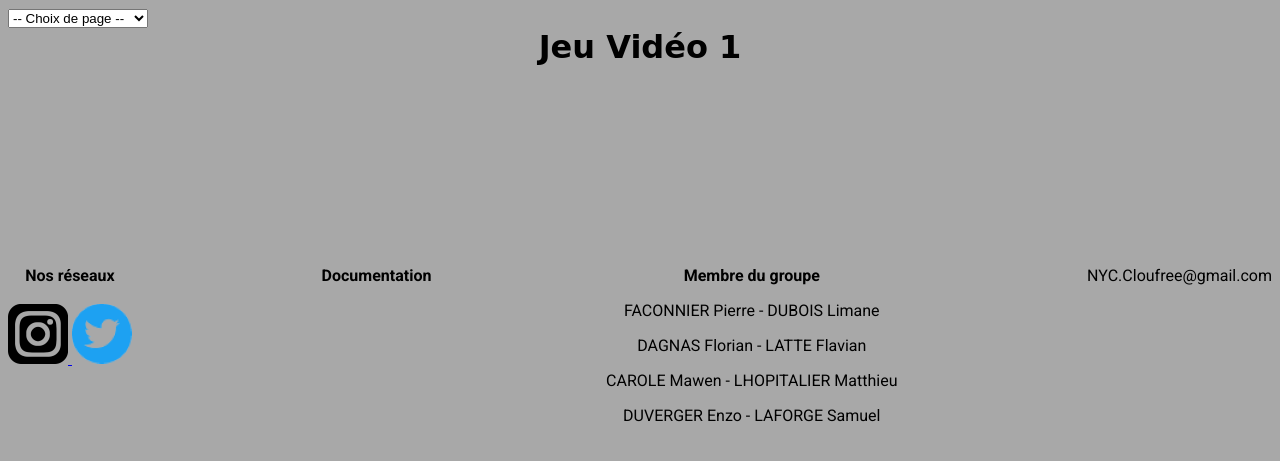
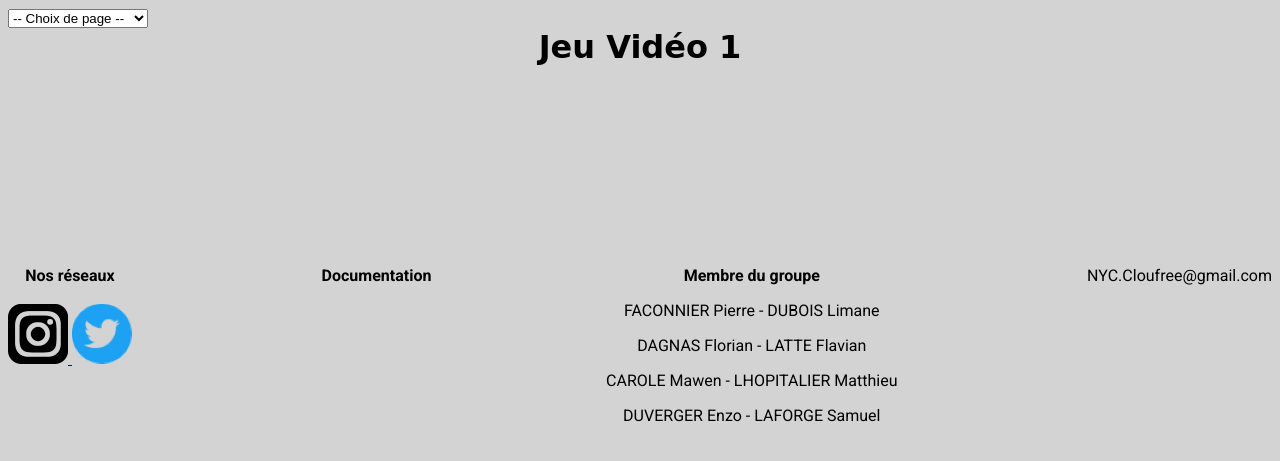
Before and after one commit to Flodagnas/CloudFree, a PHP site: template Templates/JV1.html in a window 1280 px wide. Shown: the top 461 px of the page. Run offline with PHP 8.4, Linux system fonts and the light colour scheme; the template is opened without the code that fills it, so the values that code supplies are empty.

Commit message:
html footer

```diff
--- a/CSS/fond.css
+++ b/CSS/fond.css
@@ -1,5 +1,5 @@
 body{
-    background-color: rgba(0, 0, 0, 0.342);
+    background-color: rgba(128, 128, 128, 0.342);
 }
 
 p{
```
